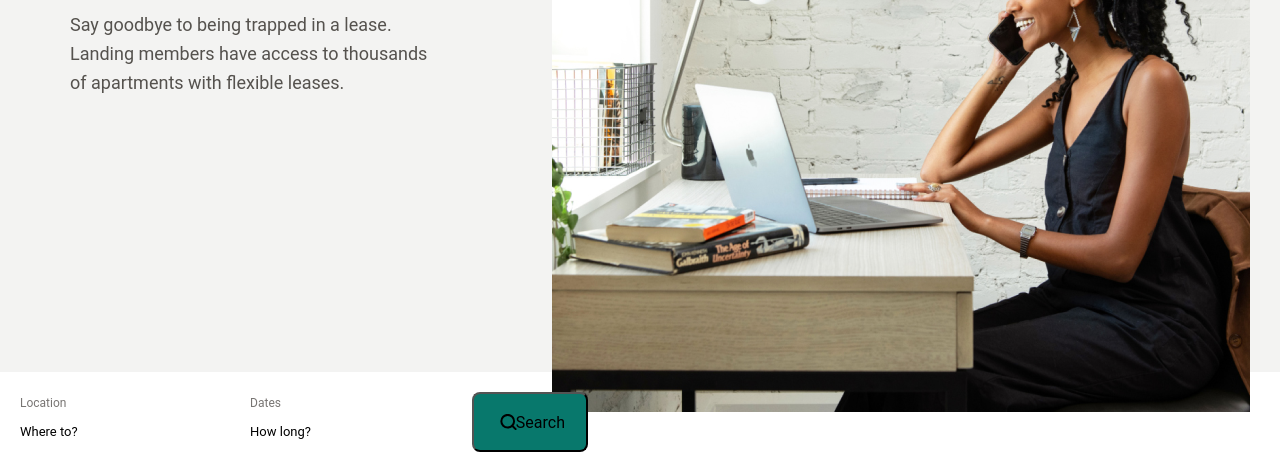
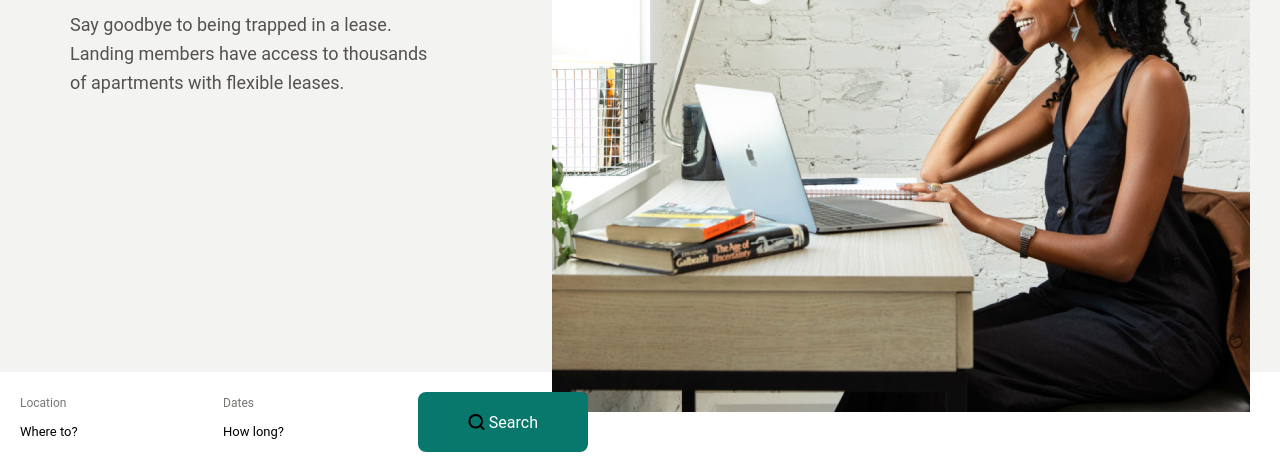
Before and after one commit to GuldanaBaktybekova/guldana-baktybekova, a plain HTML site: page index.html in a window 1280 px wide. Shown: the part 348-820 px from the top of the page. Drawn offline with Linux system fonts and the light colour scheme; a web font is replaced by a local one.

Commit message:
add search

```diff
--- a/style.css
+++ b/style.css
@@ -117,17 +117,18 @@ body {
   font-weight: 400;
   font-size: 16px;
   text-decoration: none;
-  color: black;
-  padding: 15px;
+  color: white;
+
 }
 .small-nav button img {
-   position: relative;
-   right: -20px;
-   top: 2px;
+  position: relative;
+  top: 2px;
 }
 
 .small-nav button {
   background-color:
   #08786C;
   border-radius: 8px;
+  padding: 20px 50px;
+  border: none;
 }
```
